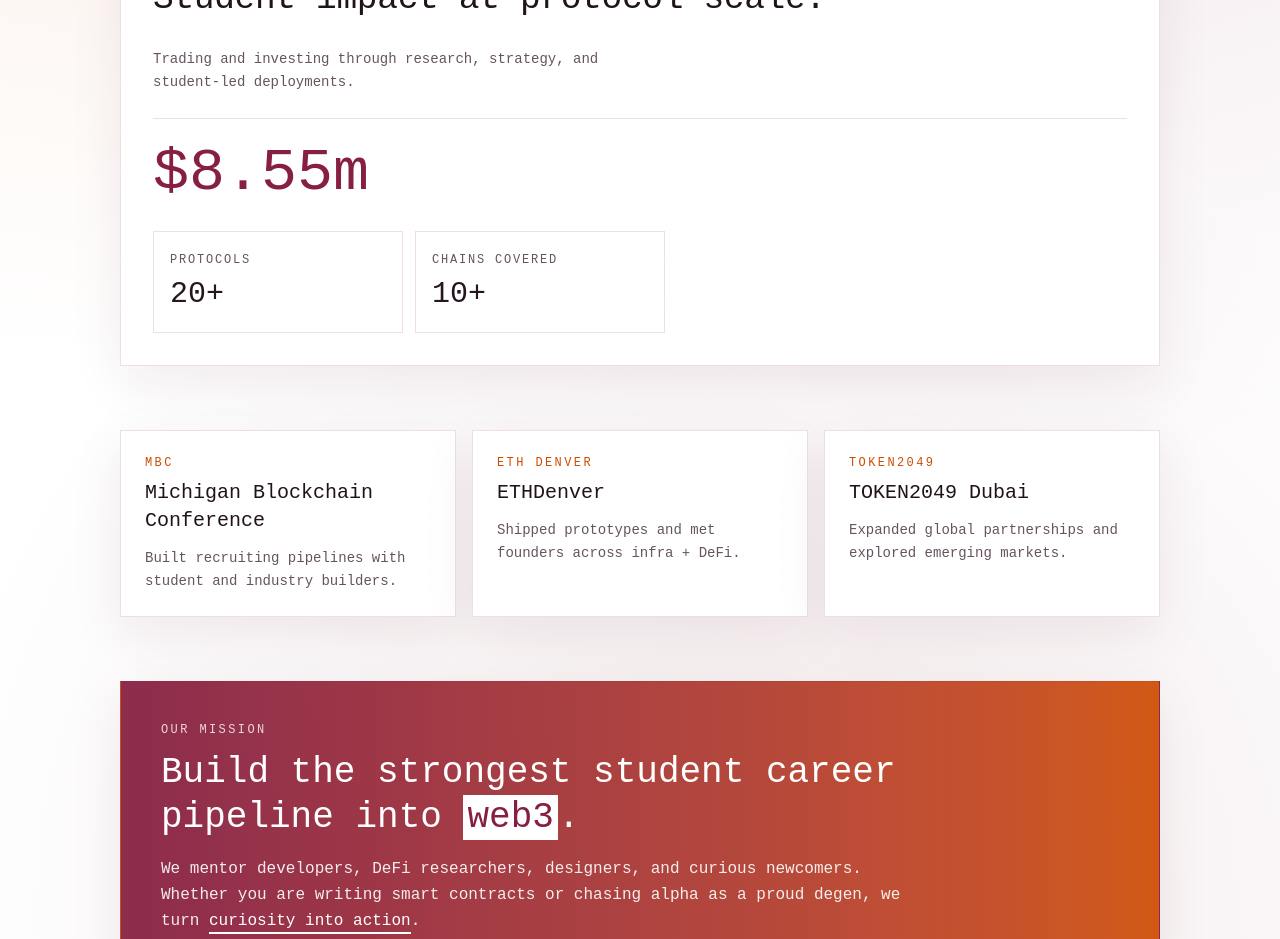
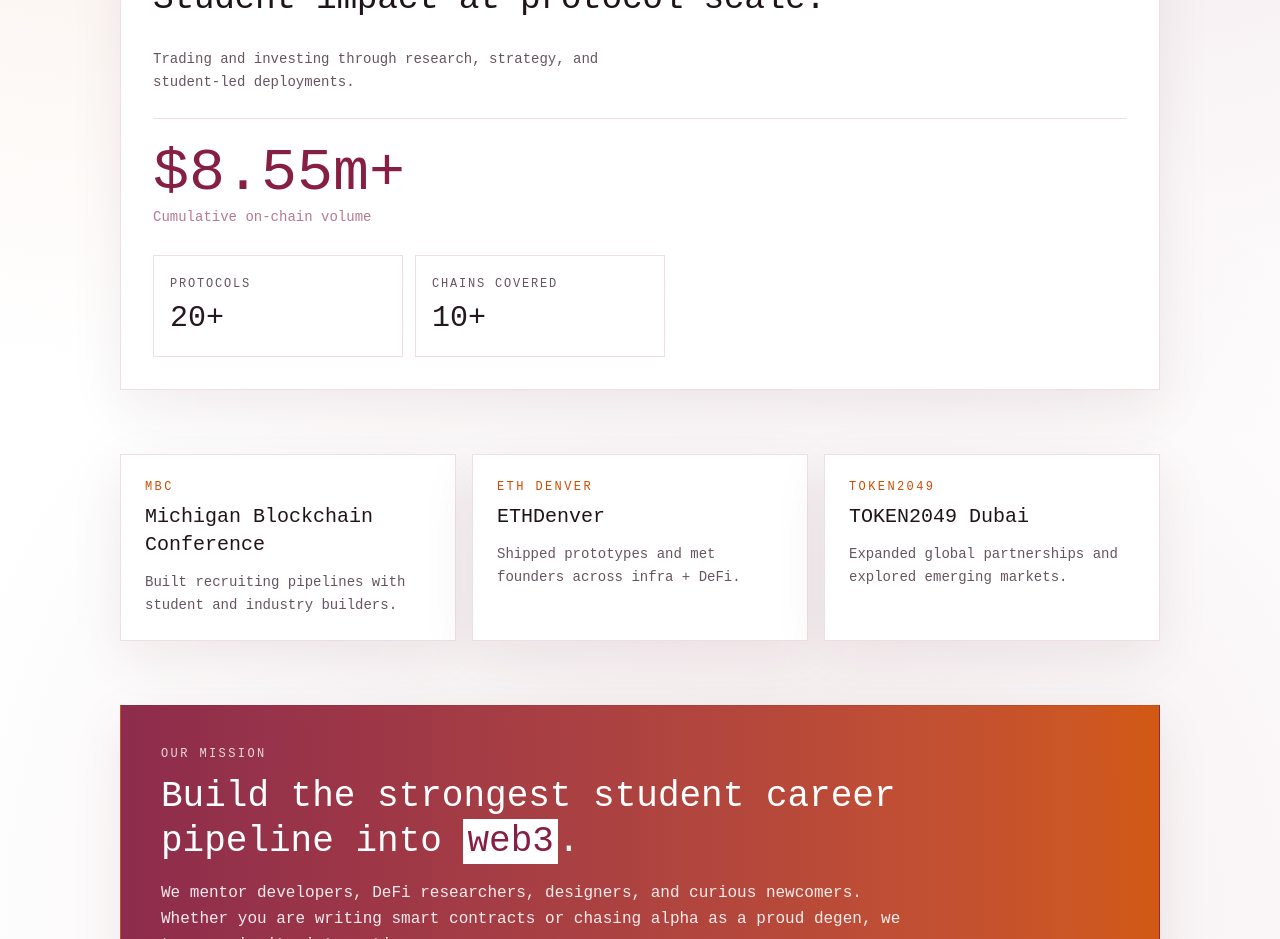
Before and after one commit to aykk/vtblockchainwebsite, a Next.js app: page / in a window 1280 px wide. Shown: the part 960-1899 px from the top of the page. Built offline with nearby package versions, Linux system fonts and the light colour scheme.

Commit message:
feat: update AnimatedNumber suffix and add description for cumulative on-chain volume

```diff
--- a/src/app/page.tsx
+++ b/src/app/page.tsx
@@ -443,7 +443,10 @@ export default function Home() {
           </div>
           <div className="mt-6 border-t border-(--line) pt-6">
             <p className="text-5xl font-medium text-(--brand-maroon) md:text-6xl">
-              <AnimatedNumber value={8.55} prefix="$" suffix="m" decimals={2} />
+              <AnimatedNumber value={8.55} prefix="$" suffix="m+" decimals={2} />
+            </p>
+            <p className="mt-1 text-sm text-(--brand-maroon)/60">
+              Cumulative on-chain volume
             </p>
           </div>
           <div className="mt-7 grid grid-cols-2 gap-3 md:max-w-lg">
```
